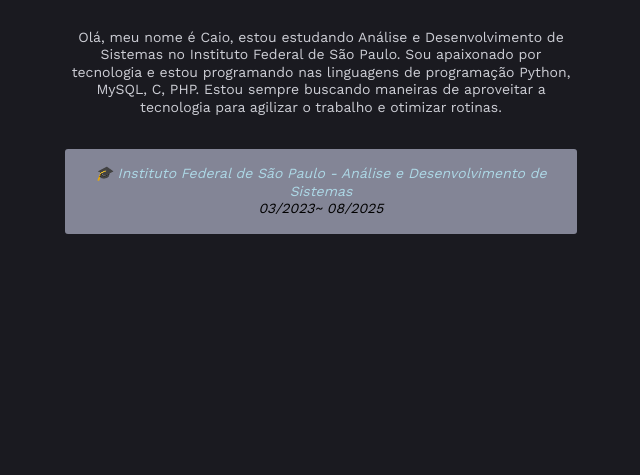
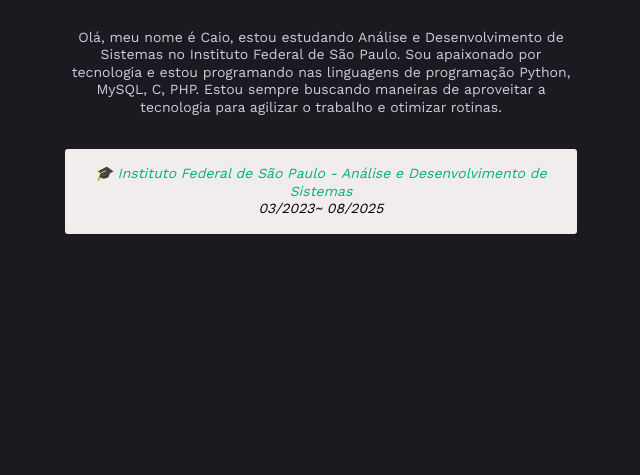
Before and after one commit to dib10/portfolio, a website built with Vite: page index.html in a window 1280 px wide. Shown: the part 325-800 px from the top of the page, without its empty margins (319-959 px from the left). Built offline with nearby package versions, Linux system fonts and the light colour scheme.

Commit message:
pequenas modificacoes

```diff
--- a/index.html
+++ b/index.html
@@ -1,6 +1,7 @@
 <!DOCTYPE html>
 <html lang="pt-br">
   <head>
+    <link rel="icon" href="asset/img/avatar-caio.png" type="image/x-icon">
     <meta charset="UTF-8" />
     <meta http-equiv="X-UA-Compatible" content="IE=edge" />
     <meta name="viewport" content="width=device-width, initial-scale=1.0" />
@@ -91,7 +92,7 @@
           <p>
             <i>
               <a href="https://gru.ifsp.edu.br/index.php/superiores/tecnologia-em-analise-e-desenvolvimento-de-sistemas.html">
-                🎓 Instituto Federal de São Paulo - Análise e Desenvolvimento de Sistemas
+                <span style="color: rgba(0, 179, 119, 1)">🎓 Instituto Federal de São Paulo - Análise e Desenvolvimento de Sistemas</span>
               </a>
               <br />
                03/2023~ 08/2025
@@ -226,7 +227,7 @@
         <!-- Skills / Tools -->
         <h3>Skills / Linguagens</h3>
         <ul class="skill">
-          <li>HTML</li>
+          <li>HTML </li>
           <li>CSS</li>
           <li>Python</li>
           <li>MySQL</li>
--- a/styles.css
+++ b/styles.css
@@ -169,7 +169,7 @@
 
 .quote-container {
   padding: 16px;
-  background-color: #838596;
+  background-color: #f1eded;
   opacity: 0;
   border-radius: 3px;
   filter: drop-shadow(0 0 0 rgba(54, 54, 54, 0.2));
@@ -183,7 +183,7 @@
 }
 
 .quote-container:hover {
-  filter: drop-shadow(10px 10px 2px rgba(255, 255, 255, 0.25));
+  filter: drop-shadow(10px 10px 2px rgba(0, 179, 119, 1));
 }
 
 /* Project Styles */
```
